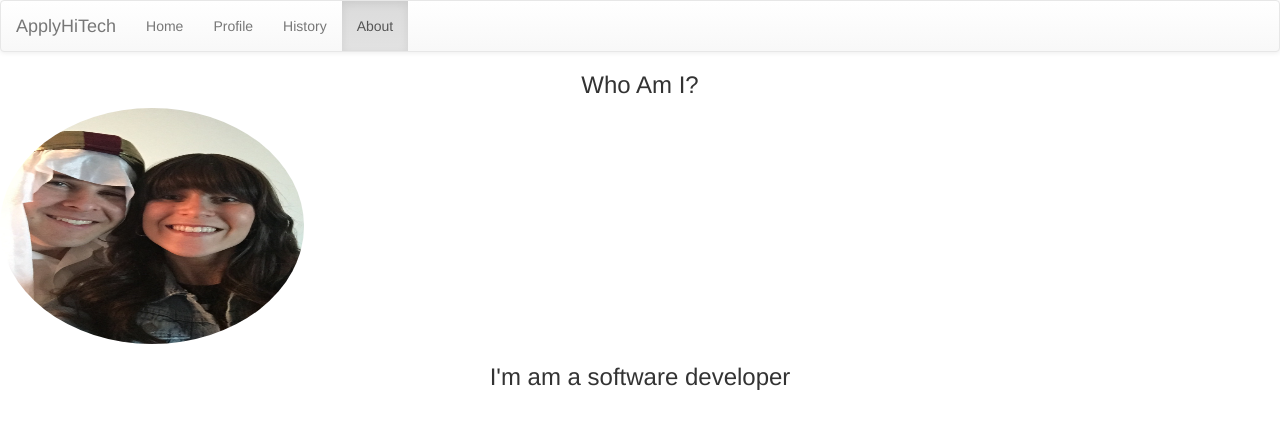
After one commit to ApplyHiTech/FirstWebAppPython, a Django app: page /app/about/ in a window 1280 px wide. The commit adds this page. Shown: the top 429 px of the page. Run offline with Django 3.2, Linux system fonts and the light colour scheme; some libraries are stand-ins or nearby versions.

Commit message:
added about page.

```diff
--- a/demonstration/app/models.py
+++ b/demonstration/app/models.py
@@ -3,3 +3,8 @@ from __future__ import unicode_literals
 from django.db import models
 
 # Create your models here.
+
+
+#TO DO:
+
+#CREATE A USER WITH THE GITHUB DATA.
--- /dev/null
+++ b/demonstration/app/templates/app/about.html
@@ -0,0 +1,34 @@
+{% load staticfiles %}
+<!DOCTYPE html>
+<html>
+<head>
+    <script src="/static/jquery/dist/jquery.js"></script>
+    <script type="text/javascript" src="/static/bootstrap/dist/js/bootstrap.min.js"></script>
+    <link rel="stylesheet" href="/static/bootstrap/dist/css/bootstrap.min.css">
+    <link rel="stylesheet" href="/static/bootstrap/dist/css/bootstrap-theme.min.css">
+</head>
+<body>
+
+<nav class="navbar navbar-default">
+  <div class="container-fluid">
+    <div class="navbar-header">
+      <a class="navbar-brand" href="#">ApplyHiTech</a>
+    </div>
+    <ul class="nav navbar-nav">
+      <li><a href="/app/">Home</a></li>
+      <li ><a href="/app/profile">Profile</a></li>
+      <li ><a href="/app/history">History</a></li>
+      <li class="active"><a href="/app/about">About</a></li>
+    </ul>
+  </div>
+</nav>
+
+<h3 class="text-center">Who Am I?</h3>
+<p class="center">
+<img src="{% static "images/danielmikhayla.jpg" %}" align="middle" class="img-circle" alt="Daniel" width="304" height="236" />
+</p>
+
+<h3 class="text-center">I'm am a software developer</h3>
+
+</body>
+</html>
--- a/demonstration/app/templates/app/history.html
+++ b/demonstration/app/templates/app/history.html
@@ -15,8 +15,9 @@
     </div>
     <ul class="nav navbar-nav">
       <li><a href="/app/">Home</a></li>
-      <li class="active"><a href="/app/profile">Profile</a></li>
-      <li ><a href="/app/history">History</a></li>
+      <li ><a href="/app/profile">Profile</a></li>
+      <li class="active"><a href="/app/history">History</a></li>
+      <li ><a href="/app/about">About</a></li>
 
     </ul>
   </div>
--- a/demonstration/app/templates/app/profile.html
+++ b/demonstration/app/templates/app/profile.html
@@ -17,6 +17,7 @@
       <li><a href="/app/">Home</a></li>
       <li class="active"><a href="/app/profile">Profile</a></li>
       <li ><a href="/app/history">History</a></li>
+      <li ><a href="/app/about">About</a></li>
 
     </ul>
   </div>
--- a/demonstration/app/urls.py
+++ b/demonstration/app/urls.py
@@ -8,7 +8,8 @@ urlpatterns=[
 	url(r'^$',views.index,name='index'),
 	url(r'^test/$',views.test,name='test'),
 	url(r'^profile/$',views.profile,name='profile'),
-	url(r'^history/$',views.history,name='history')
+	url(r'^history/$',views.history,name='history'),
+	url(r'^about/$',views.about,name='about')
 
 
 ]
--- a/demonstration/app/views.py
+++ b/demonstration/app/views.py
@@ -8,6 +8,9 @@ def index(request):
 
 def test(request):
 	return HttpResponse('This is a Test!')
+
+def about(request):
+	return render(request, 'app/about.html')
 
 def profile(request):
 	parsedData = []
```
Also changed, not shown: demonstration/app/static/images/danielmikhayla.jpg (added).
